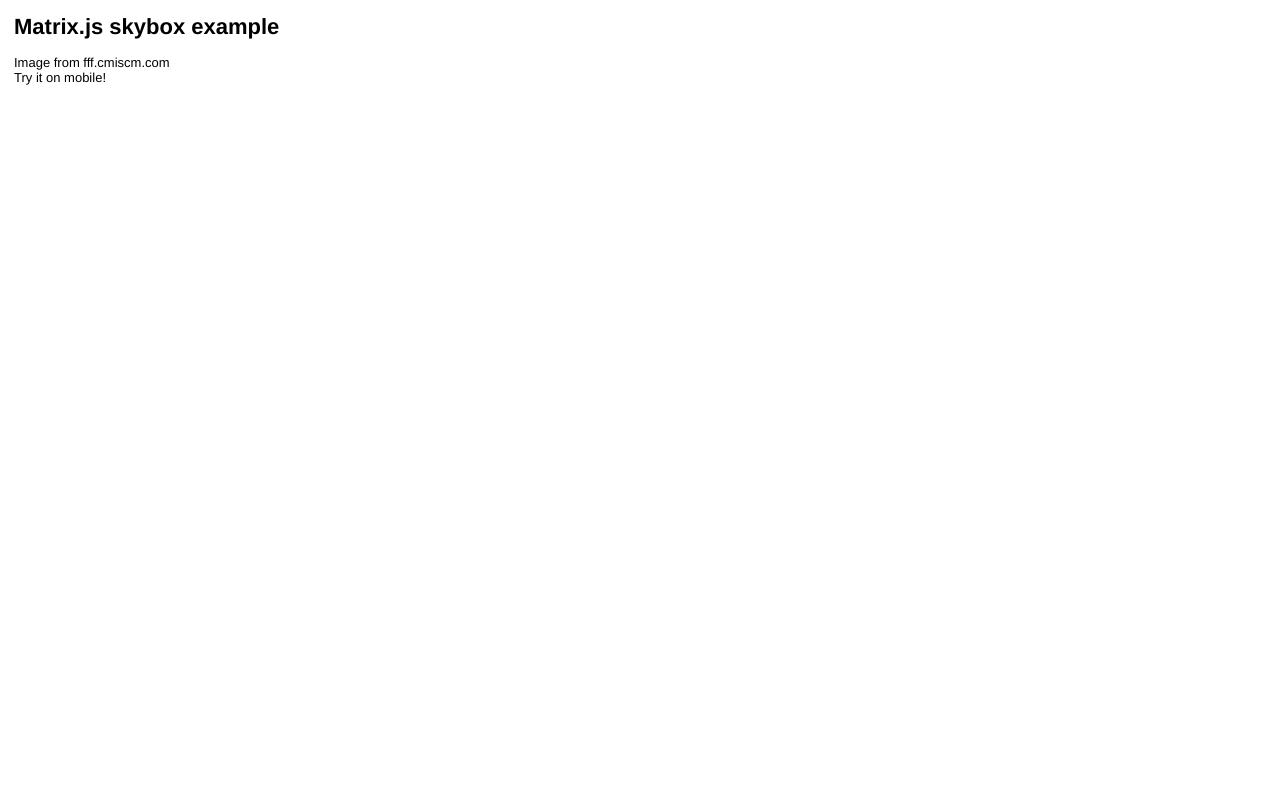
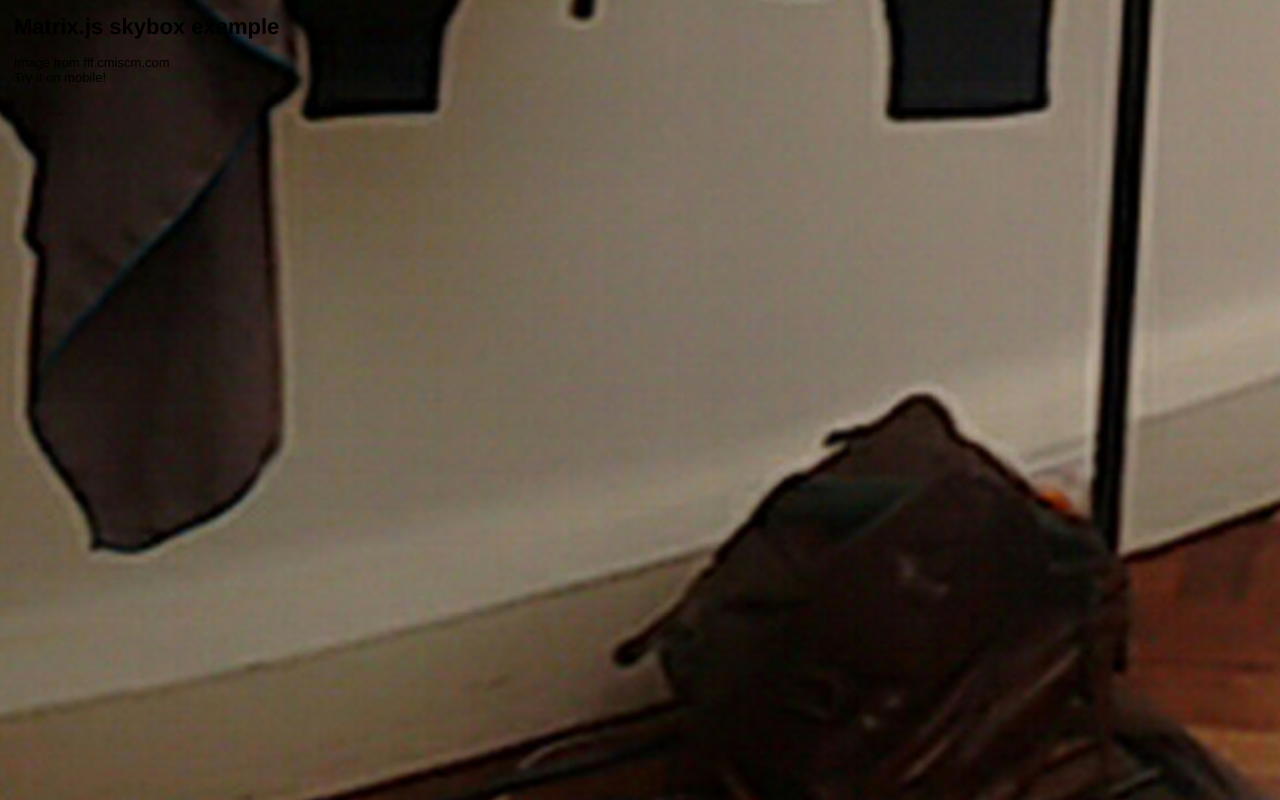
Before and after one commit to christchurchlondon/tryserving, a plain HTML site: page index.html in a window 1280 px wide. Drawn offline with Linux system fonts and the light colour scheme.

Commit message:
Pano progress

```diff
--- a/index.html
+++ b/index.html
@@ -63,7 +63,7 @@
                     width: 804,
                     height: 804,
                     depth: 804,
-                    texture: 'images/office-pano.jpg',
+                    texture: 'images/office-pano-2.jpg',
                     overlap: 1 // overlap 1px to eliminate seams
                 })
                 scene.add(skybox)
```
Also changed, not shown: images/office-pano-2.jpg (added), images/universe.jpg (added).
